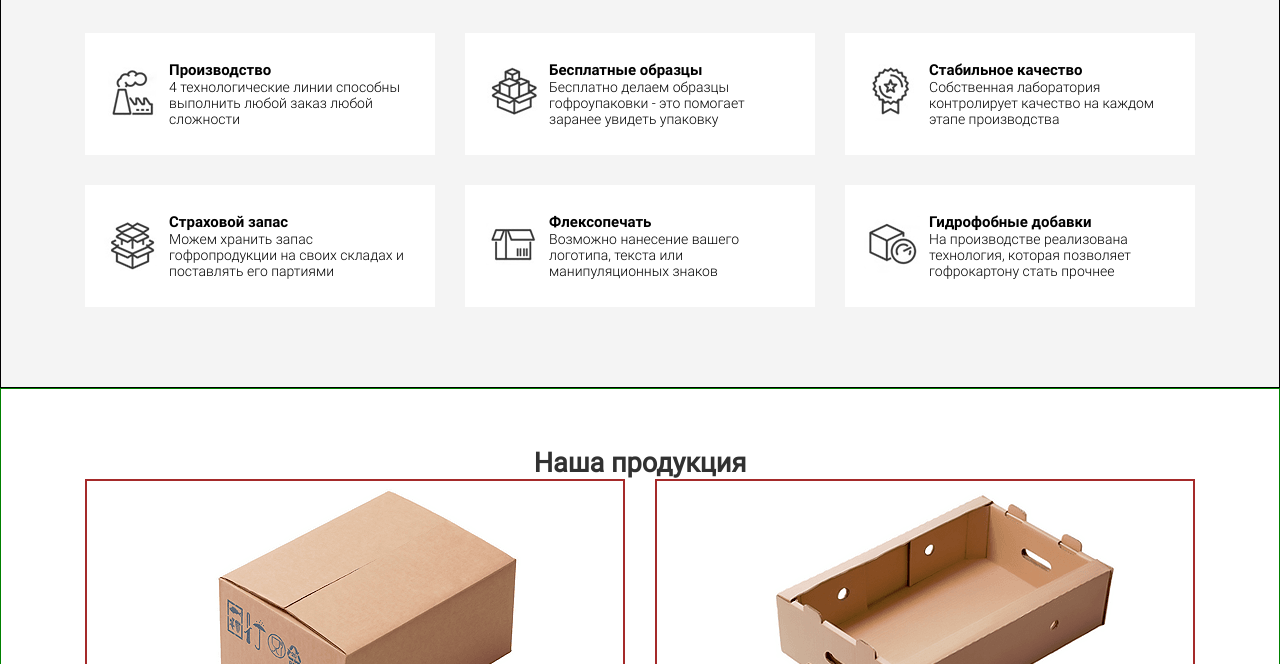
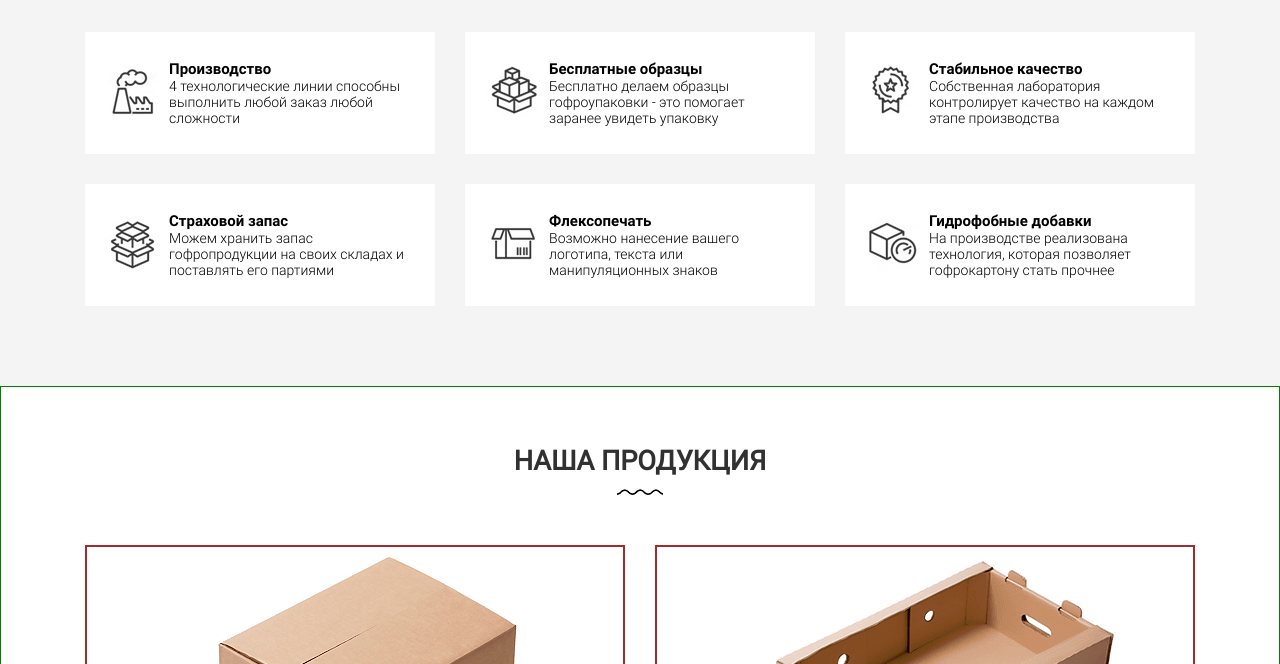
Before and after one commit to EvgeniiMorozov/Structure, a plain HTML site: page index.html in a window 1280 px wide. Shown: the part 136-800 px from the top of the page. Drawn offline with Linux system fonts and the light colour scheme.

Commit message:
Стилизация заголовка
Стилизация заголовка блока "Наша продукция"

```diff
--- a/css/style.css
+++ b/css/style.css
@@ -13,7 +13,6 @@ p {
 /*   Блок "Преимущества"   */
 .features {
     background-color: #f4f4f4;
-    border: 1px solid black;
     padding: 50px 0;
 }
 
@@ -87,6 +86,16 @@ p {
     color: #313131;
     font-size: 27px;
     font-weight: 700;
+    text-transform: uppercase;
+    margin-bottom: 50px;
+}
+.products__title::after {
+    content: '';
+    display: block;
+    height: 6px;
+    background: url(../img/wavy-line-46x6.png) center no-repeat;
+    margin-top: 12px;
+
 }
 
 .products__block {
@@ -95,6 +104,7 @@ p {
 
 .products__img {
     border: 1px solid brown;
+    min-height: 286px;
 }
 
 .products__name {
```
